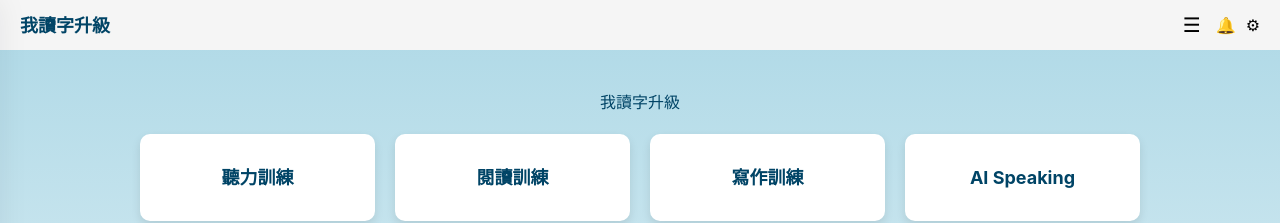
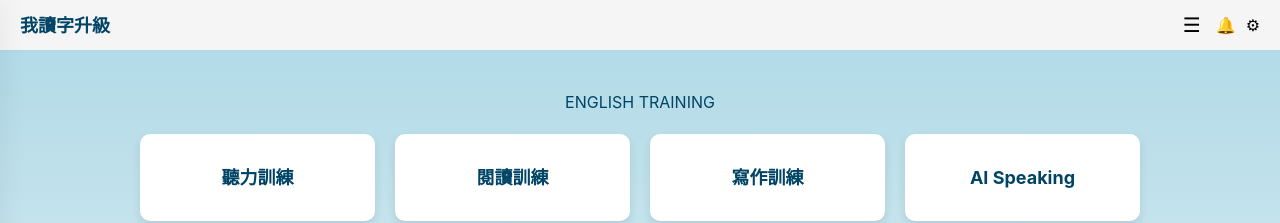
Before and after one commit to chihyuliao/-, a Next.js app: page / in a window 1280 px wide. Shown: the top 223 px of the page. Built offline with nearby package versions, Linux system fonts and the light colour scheme.

Commit message:
Update page.js

```diff
--- a/app/page.js
+++ b/app/page.js
@@ -32,7 +32,7 @@ export default function Page() {
           textAlign: "center",
         }}
       >
-        <h1 style={{ color: "#004466", marginBottom: "20px" }}>我讀字升級</h1>
+        <h1 style={{ color: "#004466", marginBottom: "20px" }}>ENGLISH TRAINING</h1>
         <div
           style={{
             display: "grid",
```
